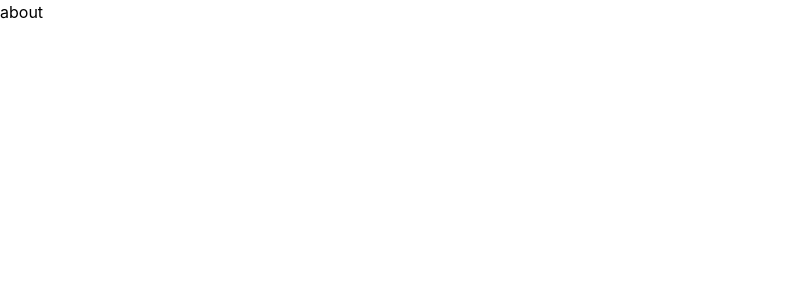
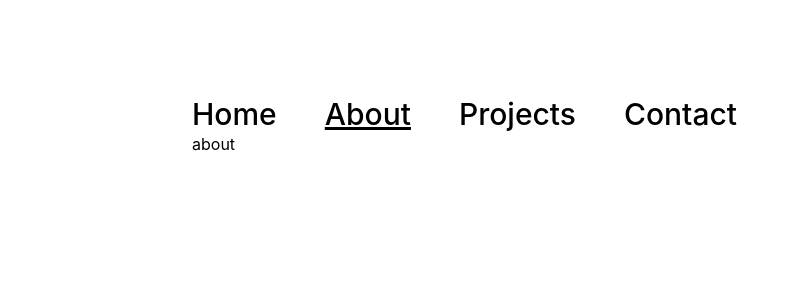
Before and after one commit to MrProtsyuk/animated-portfolio, a Next.js app: page /about in a window 1280 px wide. Shown: the top 300 px of the page, without its empty margins (0-800 px from the left). Built offline with nearby package versions, Linux system fonts and the light colour scheme.

Commit message:
added nav bar with functionality

```diff
--- a/components/Navbar.js
+++ b/components/Navbar.js
@@ -1,5 +1,49 @@
 import React from "react";
+import Link from "next/link";
+import { useRouter } from "next/router";
 
 export default function Navbar() {
-  return <div>Navbar</div>;
+  const router = useRouter();
+  return (
+    <div className="flex text-lg md:text-2xl lg:text-3xl 2xl:text-7xl font-medium max-w-[1536px] justify-center md:justify-between items-center z-20">
+      <ul className="flex gap-4 md:gap-12">
+        <Link href="/">
+          <li
+            className={`cursor-pointer ${
+              router.pathname == "/" ? "underline" : ""
+            }`}
+          >
+            Home
+          </li>
+        </Link>
+        <Link href="/about">
+          <li
+            className={`cursor-pointer ${
+              router.pathname == "/about" ? "underline" : ""
+            }`}
+          >
+            About
+          </li>
+        </Link>
+        <Link href="/projects">
+          <li
+            className={`cursor-pointer ${
+              router.pathname == "/projects" ? "underline" : ""
+            }`}
+          >
+            Projects
+          </li>
+        </Link>
+        <Link href="/contact">
+          <li
+            className={`cursor-pointer ${
+              router.pathname == "/contact" ? "underline" : ""
+            }`}
+          >
+            Contact
+          </li>
+        </Link>
+      </ul>
+    </div>
+  );
 }
--- a/pages/_app.js
+++ b/pages/_app.js
@@ -1,7 +1,16 @@
-import '../styles/globals.css'
+import Navbar from "../components/Navbar";
+import "../styles/globals.css";
+import { AnimatePresence } from "framer-motion";
 
-function MyApp({ Component, pageProps }) {
-  return <Component {...pageProps} />
+function MyApp({ Component, pageProps, router }) {
+  return (
+    <div className="relative h-screen overflow-hidden py-24 px-12 lg:px-48">
+      <Navbar />
+      <AnimatePresence>
+        <Component key={router.pathname} {...pageProps} />
+      </AnimatePresence>
+    </div>
+  );
 }
 
-export default MyApp
+export default MyApp;
```
